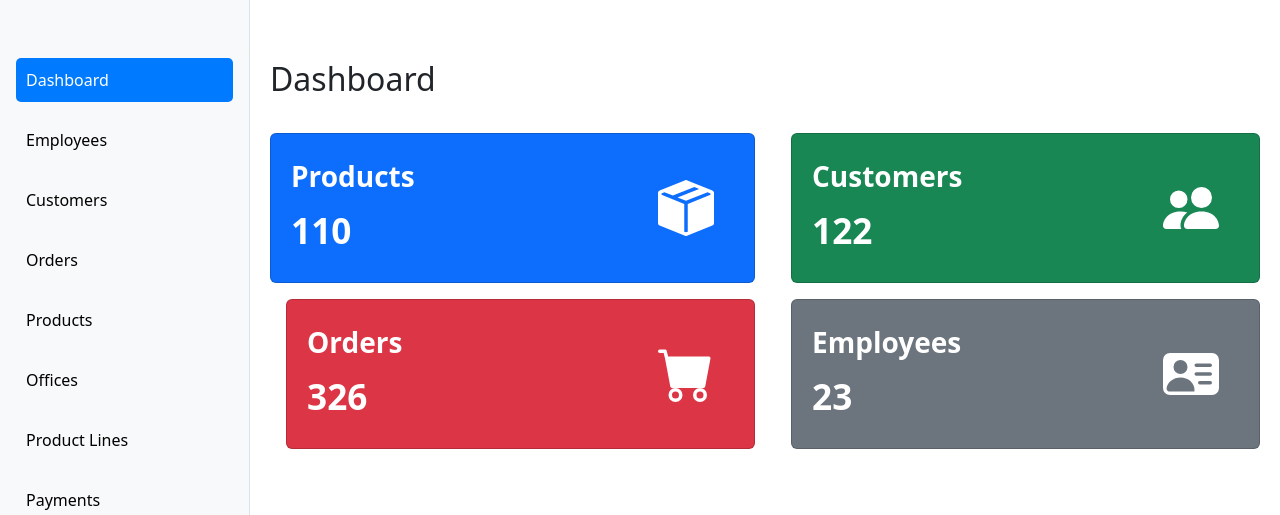
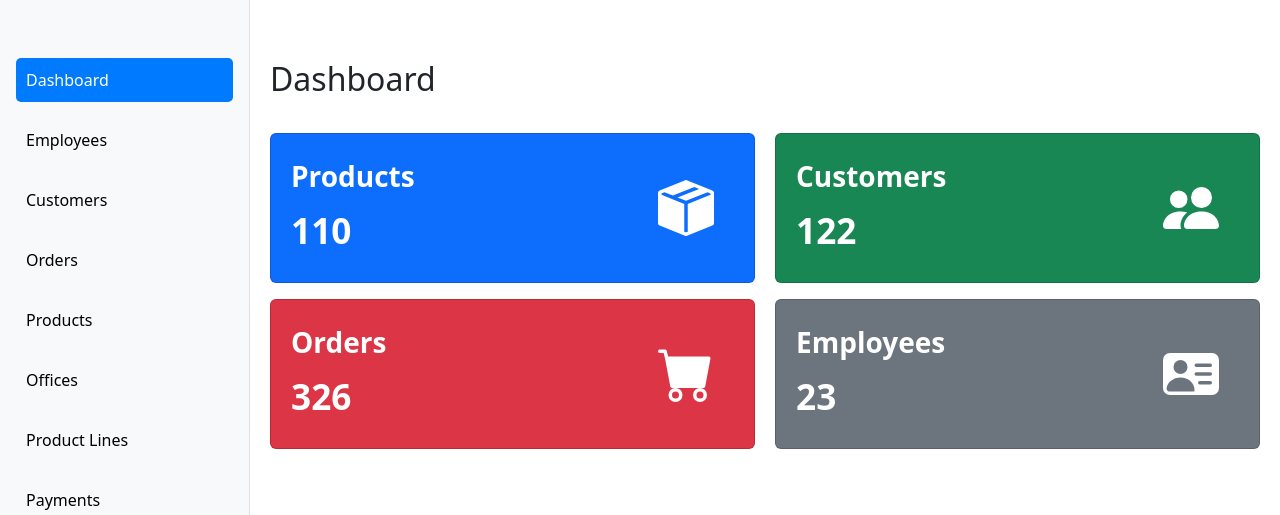
Before and after one commit to FabioMiguel2000/Company-Dashboard, a React (Vite) app in the folder client/: page / in a window 1280 px wide. Shown: the top 515 px of the page. Built offline with nearby package versions, Linux system fonts and the light colour scheme; no server answers.

Commit message:
client/refactor: card component

```diff
--- a/client/src/components/Dashboard/Dashboard.css
+++ b/client/src/components/Dashboard/Dashboard.css
@@ -1,4 +1,4 @@
-.main-card-wrapper{
+.main-card-wrapper {
   display: grid;
   grid-template-columns: 1fr 1fr 1fr 1fr;
   column-gap: 20px;
@@ -35,7 +35,6 @@
   margin: 20px;
 }
 
-
 .card-body {
   padding: 0;
   display: flex;
@@ -56,11 +55,13 @@
   overflow: hidden;
 }
 
+.card-link + .card-link {
+  margin-left: 0;
+}
 
 @media screen and (max-width: 1400px) {
   .main-card-wrapper {
     grid-template-columns: 1fr 1fr;
-
   }
 }
 
--- a/client/src/components/Dashboard/Dashboard.tsx
+++ b/client/src/components/Dashboard/Dashboard.tsx
@@ -10,38 +10,53 @@ import LowStockProducts from "../LowStockProducts/LowStockProducts";
 import { Link } from "react-router-dom";
 
 const Dashboard = () => {
+  const cardData = [
+    {
+      to: "/products",
+      title: "Products",
+      count: 110,
+      icon: <BoxSeamFill />,
+      className: "text-bg-primary",
+    },
+    {
+      to: "/customers",
+      title: "Customers",
+      count: 122,
+      icon: <PeopleFill />,
+      className: "text-bg-success",
+    },
+    {
+      to: "/orders",
+      title: "Orders",
+      count: 326,
+      icon: <CartFill />,
+      className: "text-bg-danger",
+    },
+    {
+      to: "/employees",
+      title: "Employees",
+      count: 23,
+      icon: <PersonVcardFill />,
+      className: "text-bg-secondary",
+    },
+  ];
   return (
     <div>
       <h2>Dashboard</h2>
       <div className="main-card-wrapper">
-        <Link to="/products" className="card text-bg-primary mb-3 card-link">
-          <div className="card-body">
-            <h5 className="card-title">Products</h5>
-            <p>110</p>
-          </div>
-          <BoxSeamFill />
-        </Link>
-        <Link to="/customers" className="card text-bg-success mb-3 card-link">
-          <div className="card-body">
-            <h5 className="card-title">Customers</h5>
-            <p>122</p>
-          </div>
-          <PeopleFill />
-        </Link>
-        <Link to="/orders" className="card text-bg-danger mb-3 card-link">
-          <div className="card-body">
-            <h5 className="card-title">Orders</h5>
-            <p>326</p>
-          </div>
-          <CartFill />
-        </Link>
-        <Link to="/employees" className="card text-bg-secondary mb-3 card-link">
-          <div className="card-body">
-            <h5 className="card-title">Employees</h5>
-            <p>23</p>
-          </div>
-          <PersonVcardFill />
-        </Link>
+        {cardData.map((card, index) => (
+          <Link
+            to={card.to}
+            className={`card ${card.className} mb-3 card-link`}
+            key={index}
+          >
+            <div className="card-body">
+              <h5 className="card-title">{card.title}</h5>
+              <p>{card.count}</p>
+            </div>
+            {card.icon}
+          </Link>
+        ))}
       </div>
       <div className="diagrams-wrapper">
         <div className="diagram-container">
```
Lines whose indentation alone changed are shown as unchanged.
